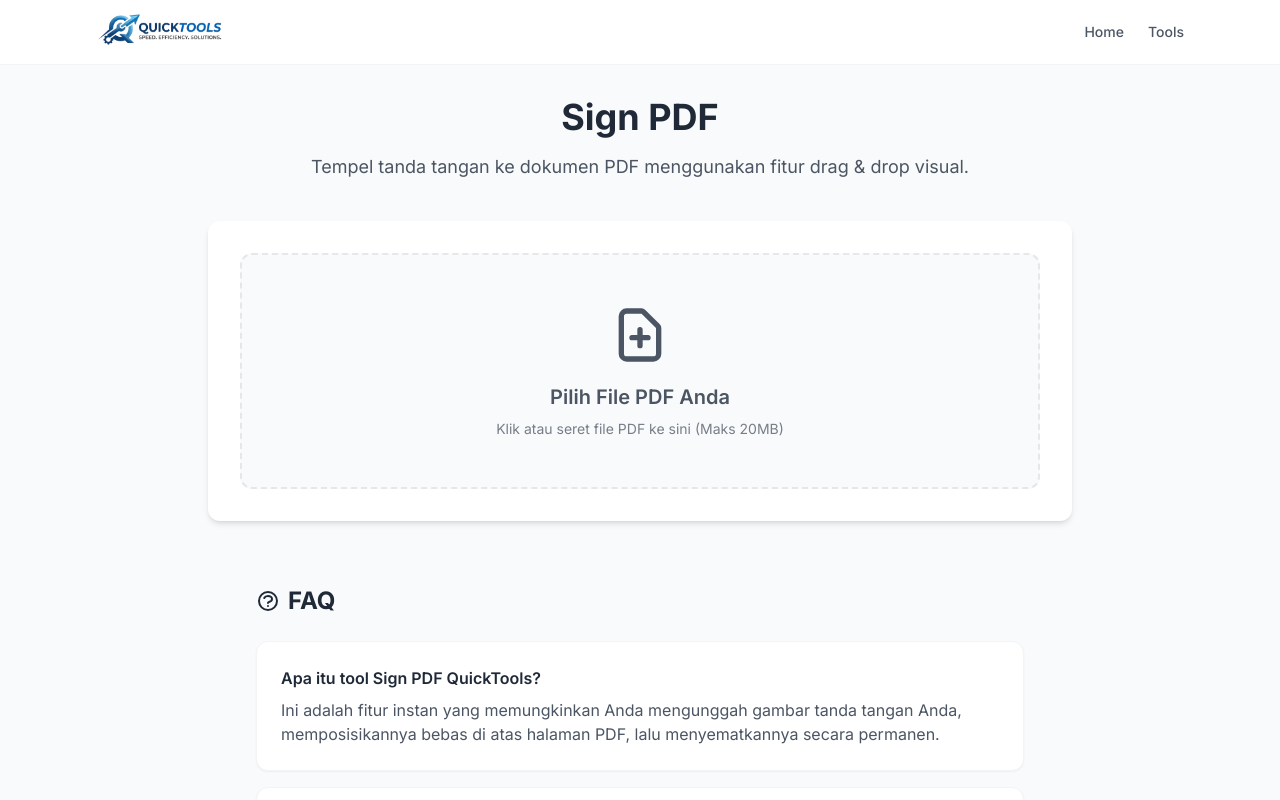
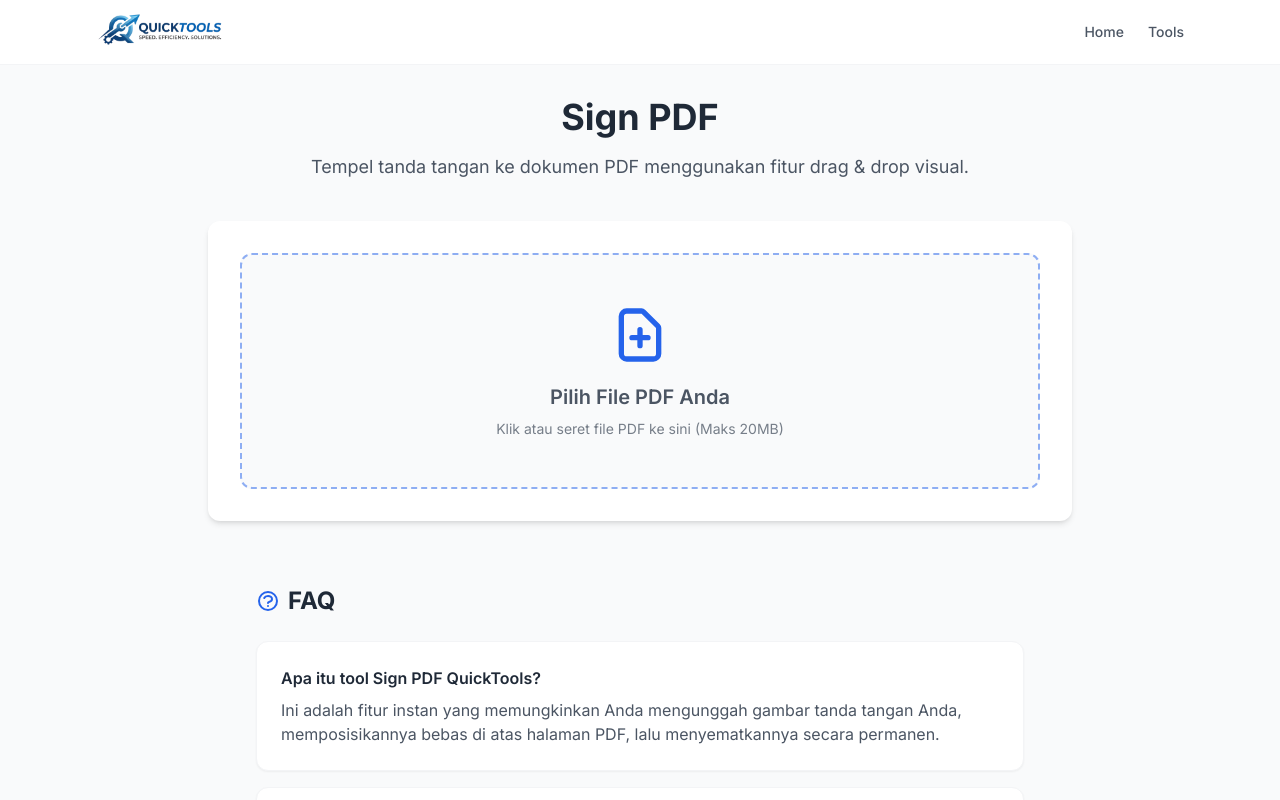
Before and after one commit to rendyyanisusanto/quicktools-frontend, a Nuxt app: page /tools/pdf/sign-pdf in a window 1280 px wide. Shown: the top 800 px of the page. Built offline with nearby package versions, Linux system fonts and the light colour scheme.

Commit message:
style: update UI color scheme to blue-600 in sign-pdf tool

```diff
--- a/pages/tools/pdf/sign-pdf.vue
+++ b/pages/tools/pdf/sign-pdf.vue
@@ -286,8 +286,8 @@ const resetTool = () => {
 
         <!-- STEP 1: UPLOAD PDF -->
         <div v-if="step === 1" class="text-center">
-          <label class="block cursor-pointer flex flex-col items-center justify-center p-12 border-2 border-dashed border-primary/50 text-gray-600 rounded-xl bg-gray-50 hover:bg-primary/5 hover:border-primary transition duration-300">
-            <svg class="w-16 h-16 text-primary mb-4" fill="none" stroke="currentColor" viewBox="0 0 24 24">
+          <label class="block cursor-pointer flex flex-col items-center justify-center p-12 border-2 border-dashed border-blue-600/50 text-gray-600 rounded-xl bg-gray-50 hover:bg-blue-600/5 hover:border-blue-600 transition duration-300">
+            <svg class="w-16 h-16 text-blue-600 mb-4" fill="none" stroke="currentColor" viewBox="0 0 24 24">
               <path stroke-linecap="round" stroke-linejoin="round" stroke-width="2" d="M9 13h6m-3-3v6m5 5H7a2 2 0 01-2-2V5a2 2 0 012-2h5.586a1 1 0 01.707.293l5.414 5.414a1 1 0 01.293.707V19a2 2 0 01-2 2z"></path>
             </svg>
             <span class="text-xl font-semibold mb-2">Pilih File PDF Anda</span>
@@ -300,11 +300,11 @@ const resetTool = () => {
         <div v-if="step === 2" class="text-center">
           <div class="flex items-center justify-between mb-6">
             <h3 class="text-lg font-semibold text-gray-700">Langkah 2: Unggah Tanda Tangan</h3>
-            <button @click="step = 1" class="text-sm text-primary hover:underline">Ganti PDF</button>
+            <button @click="step = 1" class="text-sm text-blue-600 hover:underline">Ganti PDF</button>
           </div>
 
-          <label class="block cursor-pointer flex flex-col items-center justify-center p-10 border-2 border-dashed border-secondary/50 text-gray-600 rounded-xl bg-gray-50 hover:bg-secondary/5 hover:border-secondary transition duration-300">
-            <svg class="w-16 h-16 text-secondary mb-4" fill="none" stroke="currentColor" viewBox="0 0 24 24">
+          <label class="block cursor-pointer flex flex-col items-center justify-center p-10 border-2 border-dashed border-indigo-600/50 text-gray-600 rounded-xl bg-gray-50 hover:bg-indigo-600/5 hover:border-indigo-600 transition duration-300">
+            <svg class="w-16 h-16 text-indigo-600 mb-4" fill="none" stroke="currentColor" viewBox="0 0 24 24">
               <path stroke-linecap="round" stroke-linejoin="round" stroke-width="2" d="M15.232 5.232l3.536 3.536m-2.036-5.036a2.5 2.5 0 113.536 3.536L6.5 21.036H3v-3.572L16.732 3.732z"></path>
             </svg>
             <span class="text-xl font-semibold mb-2">Pilih Gambar Tanda Tangan</span>
@@ -312,7 +312,7 @@ const resetTool = () => {
             <input type="file" accept="image/png, image/jpeg, image/webp" class="hidden" @change="handleSignatureUpload" />
           </label>
           <p class="mt-4 text-sm text-gray-500">
-            Belum punya PNG Tanda Tangan? Gunakan tool <NuxtLink to="/tools/pdf/e-signature-maker" target="_blank" class="text-primary hover:underline font-medium">E-Signature Maker</NuxtLink> kami.
+            Belum punya PNG Tanda Tangan? Gunakan tool <NuxtLink to="/tools/pdf/e-signature-maker" target="_blank" class="text-blue-600 hover:underline font-medium">E-Signature Maker</NuxtLink> kami.
           </p>
         </div>
 
@@ -389,7 +389,7 @@ const resetTool = () => {
             <button @click="resetTool" class="px-6 py-3 border border-gray-300 text-gray-700 rounded-lg font-medium hover:bg-gray-50 transition w-full sm:w-auto">
               Batal
             </button>
-            <button @click="applySignature" :disabled="isProcessing" class="px-6 py-3 bg-primary text-white rounded-lg font-medium hover:bg-primary/90 transition w-full sm:flex-1 flex justify-center items-center">
+            <button @click="applySignature" :disabled="isProcessing" class="px-6 py-3 bg-blue-600 text-white rounded-lg font-medium hover:bg-blue-600/90 transition w-full sm:flex-1 flex justify-center items-center">
               <svg v-if="isProcessing" class="animate-spin -ml-1 mr-3 h-5 w-5 text-white" xmlns="http://www.w3.org/2000/svg" fill="none" viewBox="0 0 24 24">
                 <circle class="opacity-25" cx="12" cy="12" r="10" stroke="currentColor" stroke-width="4"></circle>
                 <path class="opacity-75" fill="currentColor" d="M4 12a8 8 0 018-8V0C5.373 0 0 5.373 0 12h4zm2 5.291A7.962 7.962 0 014 12H0c0 3.042 1.135 5.824 3 7.938l3-2.647z"></path>
@@ -411,11 +411,11 @@ const resetTool = () => {
           <p class="text-gray-600 mb-8">Tanda tangan Anda berhasil ditempelkan dengan akurat.</p>
 
           <div class="flex flex-col sm:flex-row justify-center gap-4">
-            <a :href="resultUrl" download class="px-8 py-3 bg-primary text-white font-medium rounded-lg hover:bg-primary/90 transition shadow-lg shadow-primary/30 flex items-center justify-center">
+            <a :href="resultUrl" download class="px-8 py-3 bg-blue-600 text-white font-medium rounded-lg hover:bg-blue-600/90 transition shadow-lg shadow-primary/30 flex items-center justify-center">
               <svg class="w-5 h-5 mr-2" fill="none" stroke="currentColor" viewBox="0 0 24 24"><path stroke-linecap="round" stroke-linejoin="round" stroke-width="2" d="M4 16v1a3 3 0 003 3h10a3 3 0 003-3v-1m-4-4l-4 4m0 0l-4-4m4 4V4"></path></svg>
               Download PDF Final
             </a>
-            <button @click="resetTool" class="px-8 py-3 text-primary border border-primary/30 font-medium rounded-lg hover:bg-primary/5 transition flex items-center justify-center">
+            <button @click="resetTool" class="px-8 py-3 text-blue-600 border border-blue-600/30 font-medium rounded-lg hover:bg-blue-600/5 transition flex items-center justify-center">
               Tandatangani Dokumen Lain
             </button>
           </div>
@@ -426,7 +426,7 @@ const resetTool = () => {
       <!-- FAQ Section -->
       <div v-if="toolData && toolData.faq" class="mt-16 max-w-3xl mx-auto">
         <h3 class="text-2xl font-bold text-gray-800 mb-6 flex items-center">
-          <svg class="w-6 h-6 mr-2 text-primary" fill="none" stroke="currentColor" viewBox="0 0 24 24"><path stroke-linecap="round" stroke-linejoin="round" stroke-width="2" d="M8.228 9c.549-1.165 2.03-2 3.772-2 2.21 0 4 1.343 4 3 0 1.4-1.278 2.575-3.006 2.907-.542.104-.994.54-.994 1.093m0 3h.01M21 12a9 9 0 11-18 0 9 9 0 0118 0z"></path></svg>
+          <svg class="w-6 h-6 mr-2 text-blue-600" fill="none" stroke="currentColor" viewBox="0 0 24 24"><path stroke-linecap="round" stroke-linejoin="round" stroke-width="2" d="M8.228 9c.549-1.165 2.03-2 3.772-2 2.21 0 4 1.343 4 3 0 1.4-1.278 2.575-3.006 2.907-.542.104-.994.54-.994 1.093m0 3h.01M21 12a9 9 0 11-18 0 9 9 0 0118 0z"></path></svg>
           FAQ
         </h3>
         <div class="space-y-4">
```
